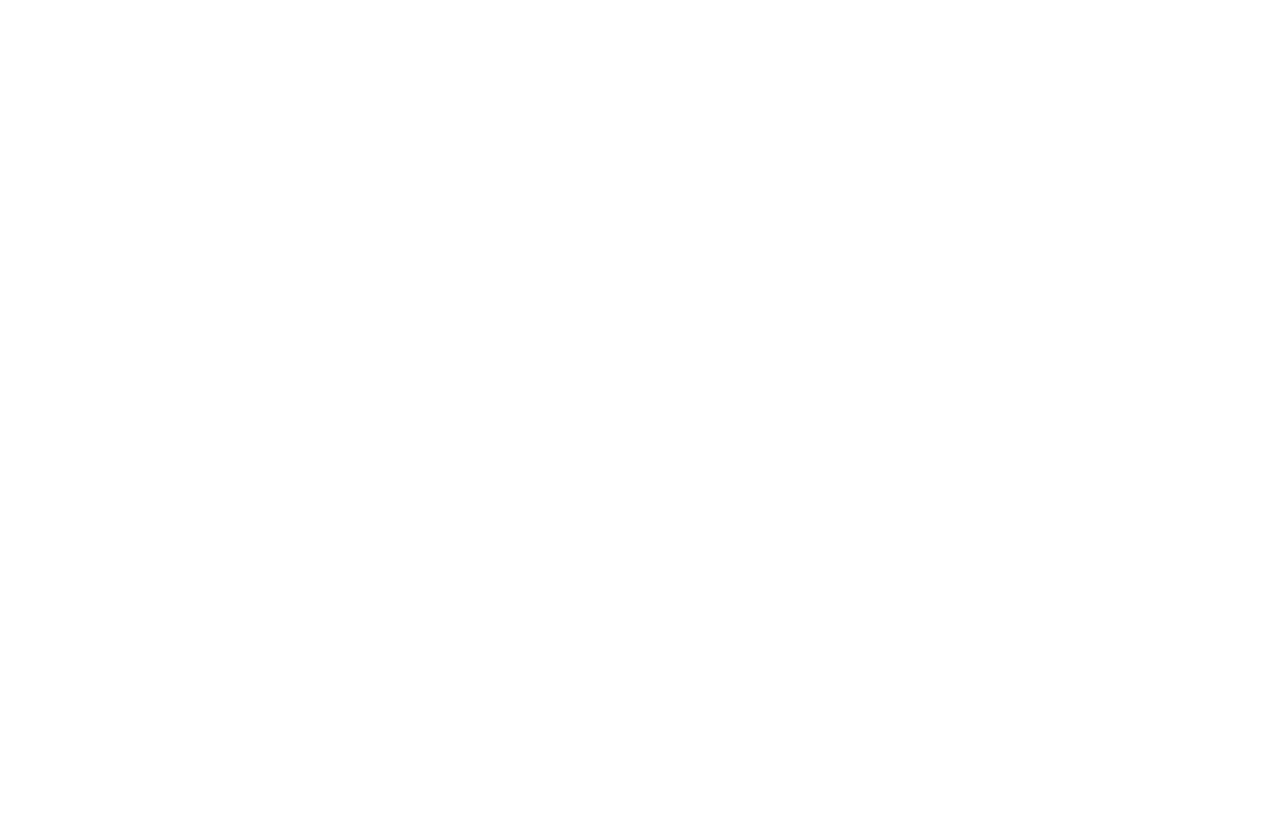
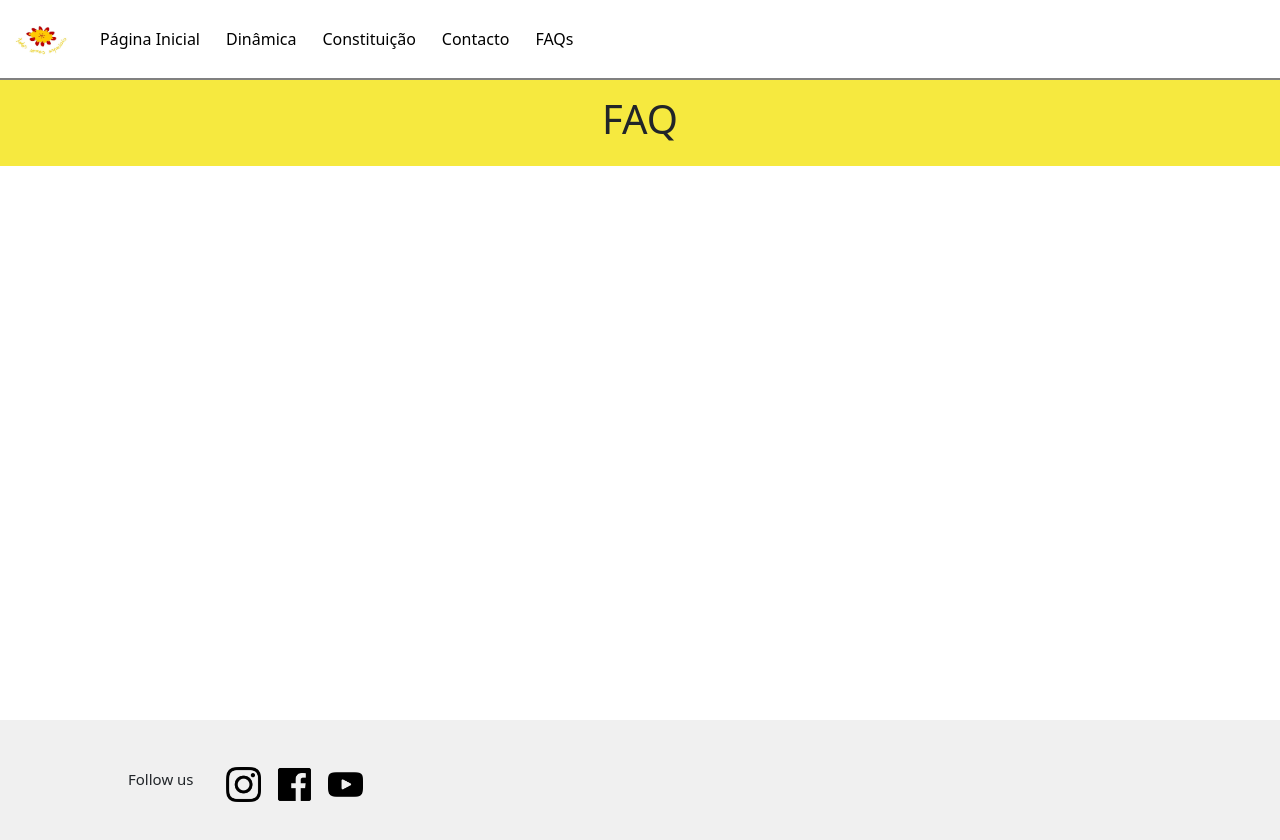
Before and after one commit to Fogo002/Fogo002.github.io, a React (Create React App) app in the folder my-app/: page /faq in a window 1280 px wide. Before the commit this address had no page. Shown: the top 840 px of the page. Before the commit the page ends 800 px from the top, so only its background shows below. Built offline with nearby package versions, Linux system fonts and the light colour scheme.

Commit message:
base Constituicao e FAQ

```diff
--- a/my-app/src/App.tsx
+++ b/my-app/src/App.tsx
@@ -1,11 +1,13 @@
 
-import { BrowserRouter, Route, Routes } from 'react-router-dom'
+import { BrowserRouter, Navigate, Route, Routes } from 'react-router-dom'
 import HomePage from "./pages/HomePage/HomePage";
 import Navbar from './components/Navbar/Navbar';
 import Footer from './components/Footer/Footer';
 import Atividades from './pages/Atividades/Atividades';
 import Contactos from './pages/Contactos/Contactos';
 import Jogos from './pages/Jogos/Jogos';
+import Constituicao from './pages/Constituicao/Constituicao';
+import FAQ from './pages/FAQ/FAQ';
 
 
 function App() {
@@ -50,6 +52,23 @@
           </>
         } />
 
+        <Route path='/constituicao' element={
+          <>
+            <Navbar></Navbar>
+            <Constituicao />
+            <Footer></Footer>
+          </>
+        } />
+
+        <Route path='/faq' element={
+          <>
+            <Navbar></Navbar>
+            <FAQ />
+            <Footer></Footer>
+          </>
+        } />
+
+        <Route path='*' element={<Navigate to="/" replace />} />
 
       </Routes>
 
--- a/my-app/src/components/Navbar/Navbar.css
+++ b/my-app/src/components/Navbar/Navbar.css
@@ -53,6 +53,19 @@
 }
 
 @media (max-width: 900px) {
+    .Navbar {
+        height: 7vh;
+    }
+
+    .Navbar .navbar {
+        height: 7vh;
+    }
+
+    .Navbar .navbar img{
+        width: 6vh;
+    }
+
+
     .Navbar a {
         font-size: 15px;
     }
--- a/my-app/src/components/Navbar/Navbar.tsx
+++ b/my-app/src/components/Navbar/Navbar.tsx
@@ -28,7 +28,9 @@
                         <li><Link className='button-nav-icon' to={'/'} ><img src={icon} alt="" /></Link></li>
                         <li><Link className='button-nav-icon' to={'/'} > Página Inicial</Link></li>
                         <li><MenuDropdown itens={[Item1,Item2]} titulo={'Dinâmica'} ></MenuDropdown></li>
+                        <li><Link className='button-nav-icon' to={'/constituicao'} > Constituição</Link></li>
                         <li><Link className='button-nav-icon' to={'/contacto'} > Contacto</Link></li>
+                        <li><Link className='button-nav-icon' to={'/faq'} > FAQs </Link></li>
                     </ul>
 
                 </nav>
--- /dev/null
+++ b/my-app/src/pages/Constituicao/Constituicao.css
@@ -0,0 +1,15 @@
+.Constituicao{
+    width: 100%;
+    height: 100%;
+    display: flex;
+    flex-direction: column;
+    min-height: 80vh;
+}
+
+.Constituicao .header{
+    text-align: center;
+    font-size: 25px;
+    background-color: rgba(245, 231, 44, 0.904);
+    padding-bottom: 15px;
+    padding-top: 15px;
+}
--- /dev/null
+++ b/my-app/src/pages/Constituicao/Constituicao.tsx
@@ -0,0 +1,14 @@
+import React from 'react';
+import './Constituicao.css'
+
+const Constituicao = () => {
+    return (
+        <div className="Constituicao">
+            <div className='header'>
+                <h1>Constituição</h1>
+            </div>
+        </div>
+    );
+};
+
+export default Constituicao;
--- /dev/null
+++ b/my-app/src/pages/FAQ/FAQ.css
@@ -0,0 +1,15 @@
+.FAQ{
+    width: 100%;
+    height: 100%;
+    display: flex;
+    flex-direction: column;
+    min-height: 80vh;
+}
+
+.FAQ .header{
+    text-align: center;
+    font-size: 25px;
+    background-color: rgba(245, 231, 44, 0.904);
+    padding-bottom: 15px;
+    padding-top: 15px;
+}
--- /dev/null
+++ b/my-app/src/pages/FAQ/FAQ.tsx
@@ -0,0 +1,14 @@
+import React from 'react';
+import './FAQ.css'
+
+const FAQ = () => {
+    return (
+        <div className="FAQ">
+            <div className='header'>
+                <h1>FAQ</h1>
+            </div>
+        </div>
+    );
+};
+
+export default FAQ;
--- a/my-app/src/pages/HomePage/HomePage.tsx
+++ b/my-app/src/pages/HomePage/HomePage.tsx
@@ -29,7 +29,7 @@
                 <li>Estimular o diálogo intercultural e a colaboração entre diferentes grupos e comunidades, visando à construção de sociedades mais coesas e solidárias.</li>
               </ul>
             </li>
-            <li><strong>Valores:</strong> Nossa ação é pautada pelos seguintes valores fundamentais:
+            <li><strong>Valores:</strong> A nossa ação é pautada pelos seguintes valores fundamentais:
               <ul>
                 <li><strong>Inclusão:</strong> Acreditamos na dignidade e no valor intrínseco de cada indivíduo, independentemente de suas características ou circunstâncias.</li>
                 <li><strong>Empatia:</strong> Comprometemo-nos a ouvir e compreender as experiências e perspectivas dos outros, cultivando um ambiente de respeito mútuo e compaixão.</li>
```
